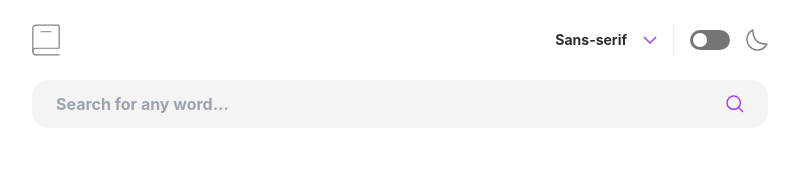
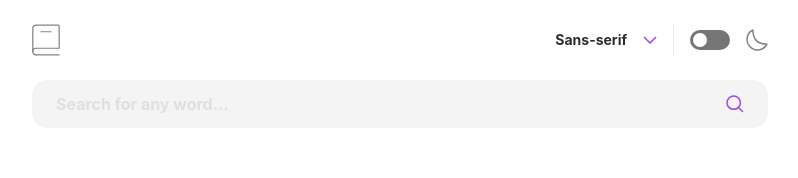
Before and after one commit to achiewe/dictionary-web-app, a React (Vite) app: page / in a window 1280 px wide. Shown: the top 178 px of the page, without its empty margins (240-1038 px from the left). Built offline with nearby package versions, Linux system fonts and the light colour scheme.

Commit message:
add e.target.value on input

```diff
--- a/src/App.tsx
+++ b/src/App.tsx
@@ -5,6 +5,7 @@ import InputComponent from "./components/InputComponent";
 export default function App() {
   const [changeInput, setChangeInput] = useState<boolean>(true);
   const [switchFont, setSwitchFont] = useState<number>(1);
+  const [InputSearch, setInputSearch] = useState<string>("");
   return (
     <div
       className={`${
@@ -23,7 +24,11 @@ export default function App() {
         switchFont={switchFont}
         setSwitchFont={setSwitchFont}
       />
-      <InputComponent changeInput={changeInput} />
+      <InputComponent
+        changeInput={changeInput}
+        InputSearch={InputSearch}
+        setInputSearch={setInputSearch}
+      />
     </div>
   );
 }
--- a/src/components/InputComponent.tsx
+++ b/src/components/InputComponent.tsx
@@ -2,28 +2,38 @@ import SearchSvg from "../images/icon-search.svg";
 
 interface Props {
   changeInput: boolean;
+  InputSearch: string;
+  setInputSearch(InputSearch: string): void;
 }
 
-const InputComponent = ({ changeInput }: Props): JSX.Element => {
+const InputComponent = ({
+  changeInput,
+  InputSearch,
+  setInputSearch,
+}: Props): JSX.Element => {
+  console.log(InputSearch);
   return (
-    <div className="w-full flex flex-col justify-center items-center gap-[23px]  ">
-      <div
+    <form
+      onSubmit={(e) => {
+        setInputSearch(e.currentTarget.typeInput.value);
+        e.preventDefault();
+      }}
       className={`w-full flex flex-row py-[16px] px-[24px] ${
         changeInput ? "bg-[#F4F4F4]" : "bg-[#1F1F1F]"
       } justify-between items-center rounded-[16px] h-[48px] max-w-[736px]`}
     >
       <input
+        id="typeInput"
         className={`${
           changeInput ? "bg-[#F4F4F4]" : "bg-[#1F1F1F]"
         } rounded-none outline-none text[16px] ${
           changeInput ? "text-[#2D2D2D]" : "text-[#FFFFFF]"
-          } leading-[20.48px] font-bold`}
+        } leading-[20.48px] font-bold placeholder:opacity-[0.25]`}
         type="text"
         placeholder="Search for any word…"
       />
       <img src={SearchSvg} alt="search svg" />
-      </div>
-    </div>
+    </form>
   );
 };
 
```
Lines whose indentation alone changed are shown as unchanged.
